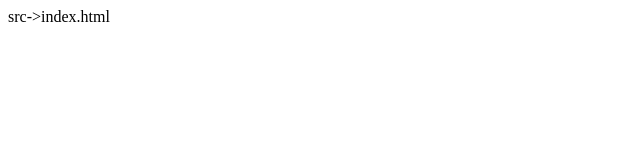
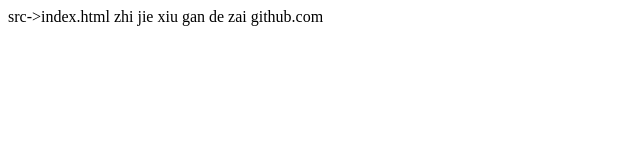
Before and after one commit to tydtea/2019, a plain HTML site: page src/index.html in a window 1280 px wide. Shown: the whole page, without its empty margins (0-640 px from the left). Drawn offline with Linux system fonts and the light colour scheme.

Commit message:
update
lalalala

```diff
--- a/src/index.html
+++ b/src/index.html
@@ -6,5 +6,6 @@
 </head>
 <body>
 src->index.html
+    zhi jie xiu gan de zai github.com
 </body>
 </html>
```
